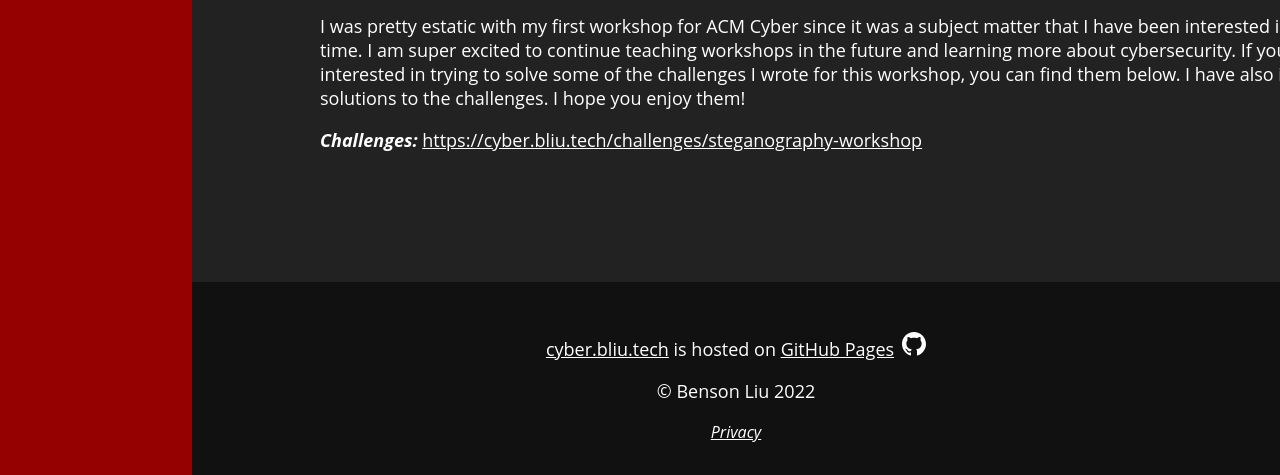
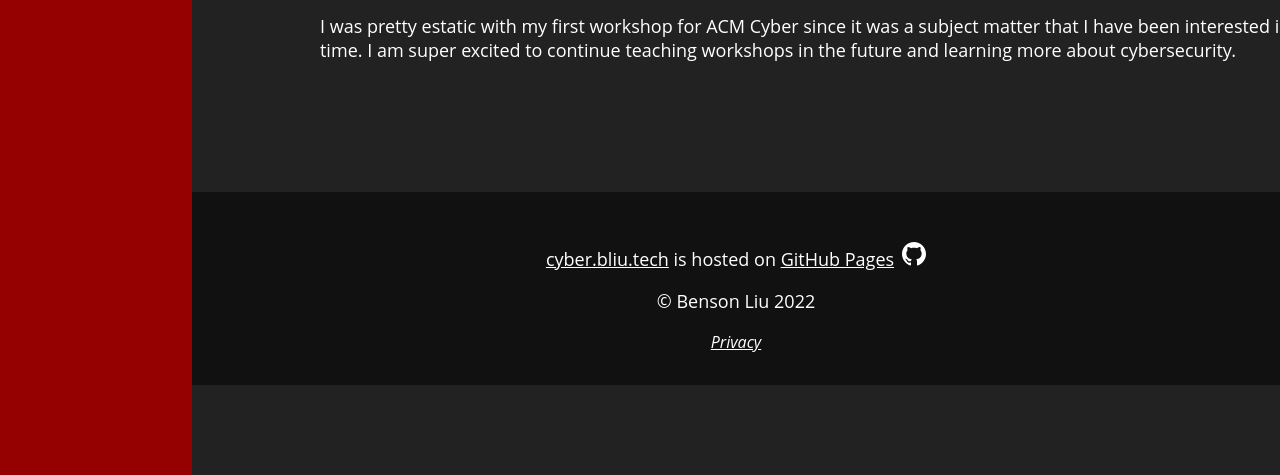
Before and after one commit to bliutech/cyber.bliu.tech, a Jekyll site: the page built from _posts/articles/2022-02-17-steganography-workshop.md, in a window 1280 px wide and 900 px high, scrolled down 1749 px, cut to the strip 425-900 px from the top of the window. Built offline with Jekyll 4.4.1, drawn with Linux system fonts in a browser that asks for light colours.

Commit message:
removed challenge link

```diff
--- a/_posts/articles/2022-02-17-steganography-workshop.md
+++ b/_posts/articles/2022-02-17-steganography-workshop.md
@@ -21,6 +21,4 @@ I collaborated on this workshop with two Cyber Officers (Matt and Yufa) and one
   <iframe src="https://docs.google.com/presentation/d/1zCb7iM8os4xBL7hDIPIvIb4iE75SKCWDeHUauf2_Be8/embed?start=false&loop=false&delayms=3000" frameborder="0" width="960" height="569" allowfullscreen="true" mozallowfullscreen="true" webkitallowfullscreen="true"></iframe>
 </div>
 
-I was pretty estatic with my first workshop for ACM Cyber since it was a subject matter that I have been interested in for a long time. I am super excited to continue teaching workshops in the future and learning more about cybersecurity. If you are interested in trying to solve some of the challenges I wrote for this workshop, you can find them below. I have also included the solutions to the challenges. I hope you enjoy them!
-
-***Challenges:*** [https://cyber.bliu.tech/challenges/steganography-workshop]({{ "challenges/steganography-workshop" | relative_url }})
+I was pretty estatic with my first workshop for ACM Cyber since it was a subject matter that I have been interested in for a long time. I am super excited to continue teaching workshops in the future and learning more about cybersecurity.
```
